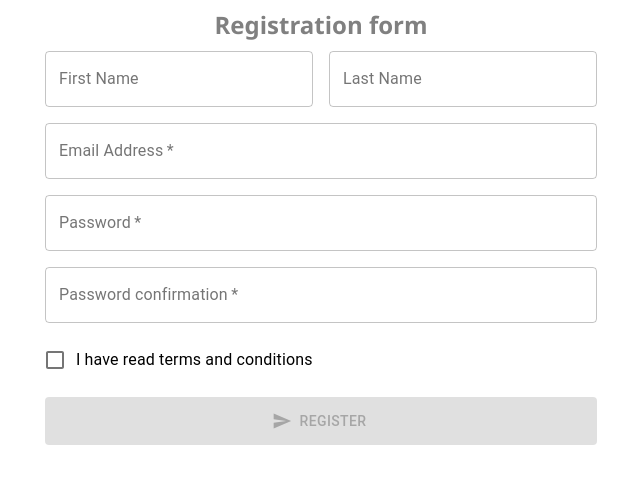
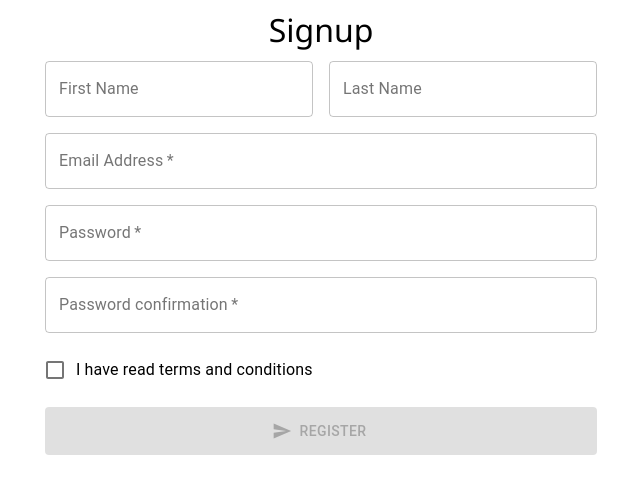
Before and after one commit to Top29411/Mern, a React app in the folder frontend/: page /SignUp in a window 1280 px wide. Shown: the whole page, without its empty margins (319-959 px from the left). Built offline with nearby package versions, Linux system fonts and the light colour scheme.

Commit message:
change class

```diff
--- a/frontend/src/components/Inventory/Inventory.js
+++ b/frontend/src/components/Inventory/Inventory.js
@@ -14,7 +14,7 @@ const Inventory = props => {
 
   return (
     <div className='inventory'>
-      <h2>Inventory</h2>
+      <h1>Inventory</h1>
       {Object.keys(fishes).map(key => (
         <EditFishForm
           fish={fishes[key]}
--- a/frontend/src/components/SignUp/SignUp.js
+++ b/frontend/src/components/SignUp/SignUp.js
@@ -62,7 +62,7 @@ const SignUp = () => {
         }}>
         {({ values, errors, touched, handleChange, handleBlur, handleSubmit, isSubmitting }) => (
           <Container component='main' maxWidth='sm'>
-            <div className='signup-title'>Registration form</div>
+            <h1>Signup</h1>
             <div style={{ marginTop: 10 }}>
               <form onSubmit={handleSubmit}>
                 <Grid container spacing={2}>
--- a/frontend/src/components/SignUp/SignUp.scss
+++ b/frontend/src/components/SignUp/SignUp.scss
@@ -1,10 +1,3 @@
 .error {
   color: red;
 }
-
-.signup-title {
-  font-weight: bolder;
-  font-size: x-large;
-  text-align: center;
-  color: grey;
-}
```
